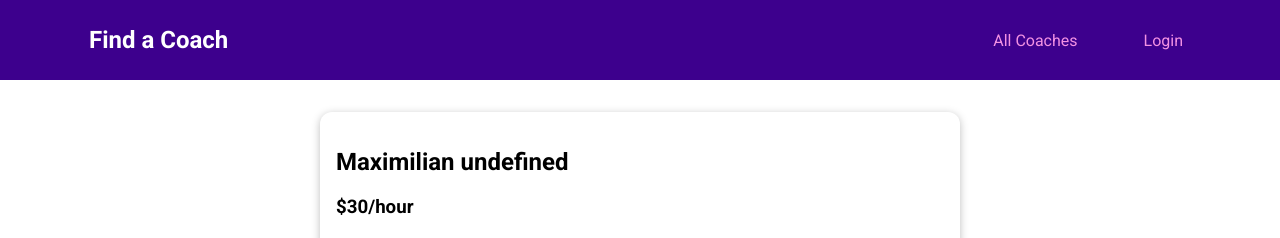
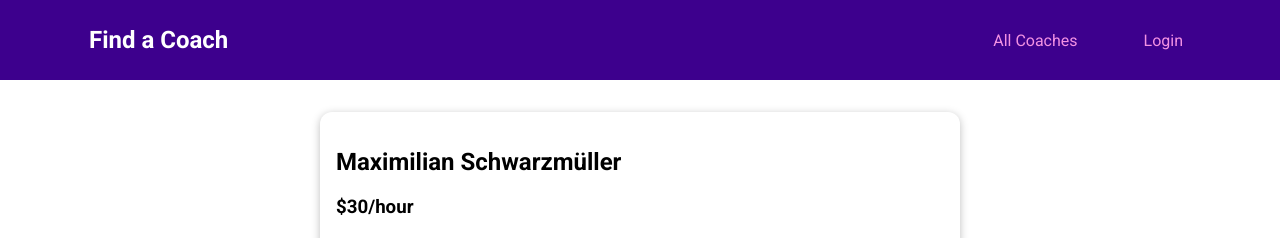
Before and after one commit to stixbunny/coach-finder, a Vue app: page /coaches/c1 in a window 1280 px wide. Shown: the top 238 px of the page. Built offline with nearby package versions, Linux system fonts and the light colour scheme.

Commit message:
last name display fix

```diff
--- a/src/views/coaches/CoachDetail.vue
+++ b/src/views/coaches/CoachDetail.vue
@@ -37,7 +37,7 @@ const selectedCoach = ref(null);
 selectedCoach.value = coachesStore.coaches.find((coach) => coach.id === props.id);
 
 const fullName = computed(() => {
-  return `${selectedCoach.value.firstName} ${selectedCoach.value.LastName}`;
+  return `${selectedCoach.value.firstName} ${selectedCoach.value.lastName}`;
 });
 
 const areas = computed(() => {
```
